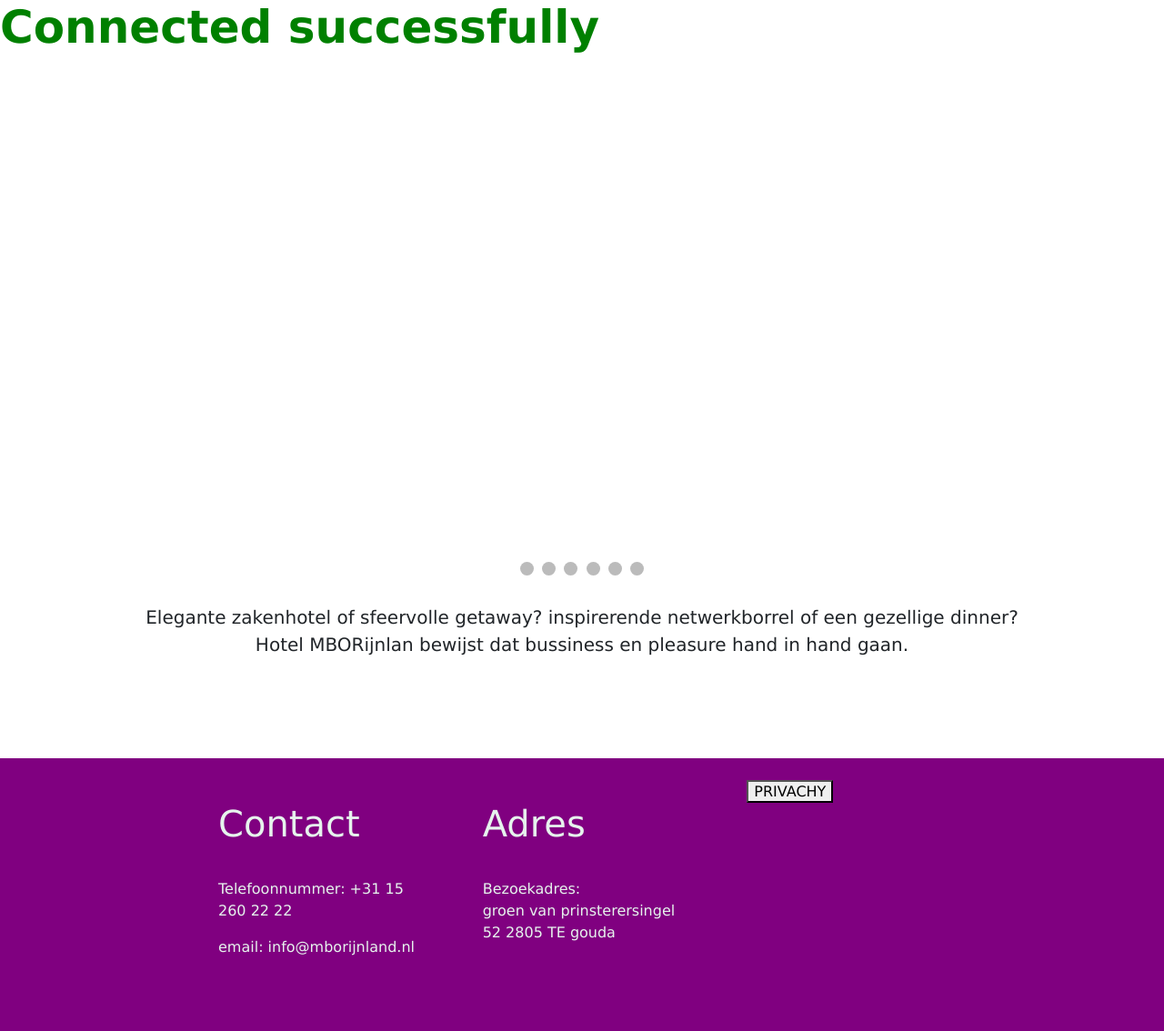
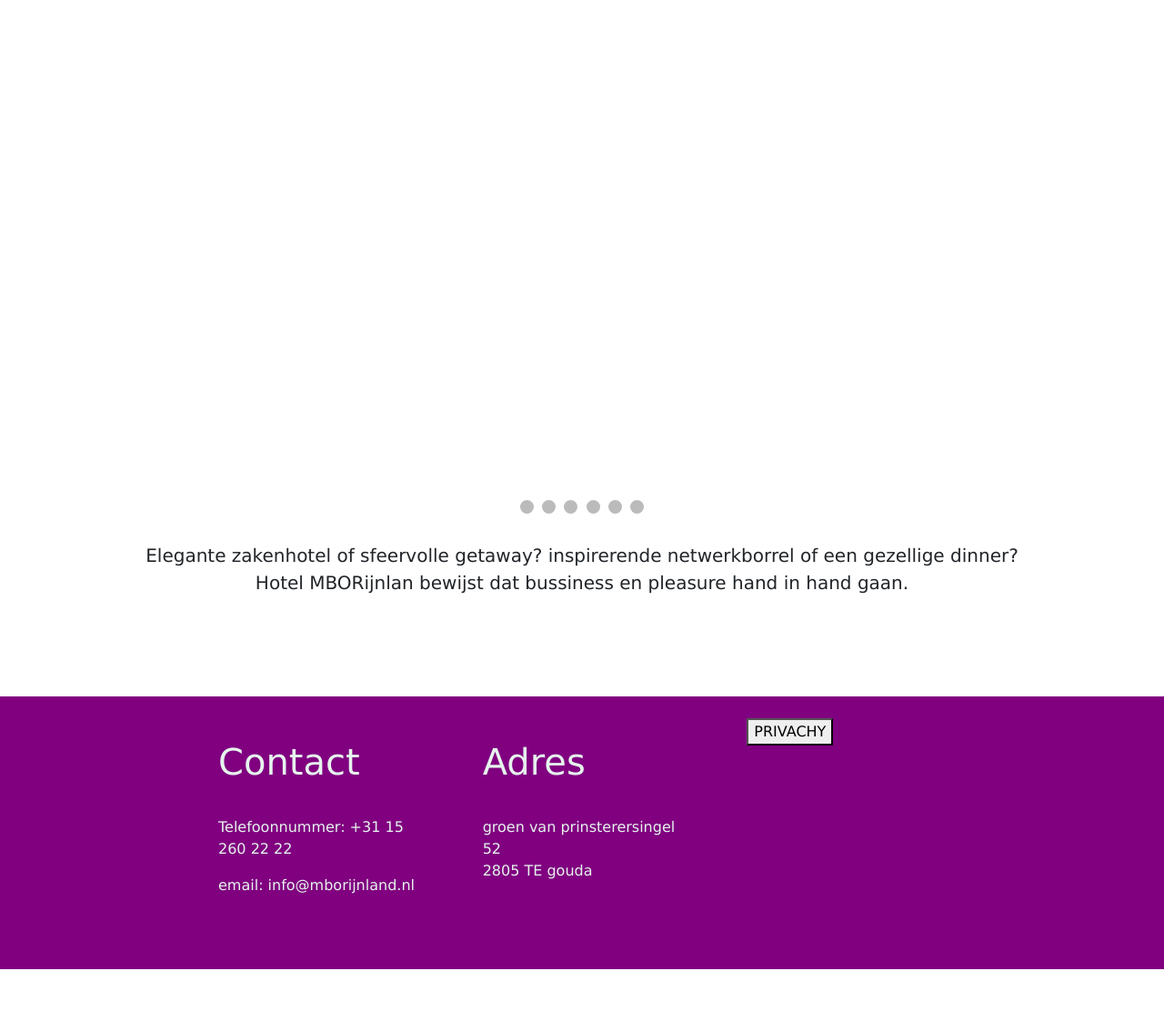
Before and after one commit to Yu1944/Hotel, a PHP site: page / in a window 1280 px wide. Shown: the part 50-1184 px from the top of the page at 91% size. After the commit the page ends 1116 px from the top, so only its background shows below. Run offline with PHP 8.4, Linux system fonts and the light colour scheme.

Commit message:
retry
design foutjes gefixt

```diff
--- a/db.php
+++ b/db.php
@@ -9,7 +9,7 @@ try {
     $conn = new PDO("mysql:host=$servername;dbname=$dbname", $username, $password);
     // set the PDO error mode to exception
     $conn->setAttribute(PDO::ATTR_ERRMODE, PDO::ERRMODE_EXCEPTION);
-       echo '<h1 style="font-size: 50px; color: green;"><strong>Connected successfully</strong></h1>';
+       echo '';
 } catch(PDOException $e) {
     echo '<h1 style="font-size: 50px; color: red;"><strong>Connection failed: </strong></h1>' . $e->getMessage();
 }
--- a/footer.php
+++ b/footer.php
@@ -10,7 +10,7 @@
     </div>
     <div class="footer-item">
       <h1>Adres</h1>
-      <p>Bezoekadres:<br> groen van prinsterersingel 52 2805 TE gouda</p>
+      <p>groen van prinsterersingel 52 <br> 2805 TE gouda</p>
     </div>
     <div class="footer-item">
       <table>
```
